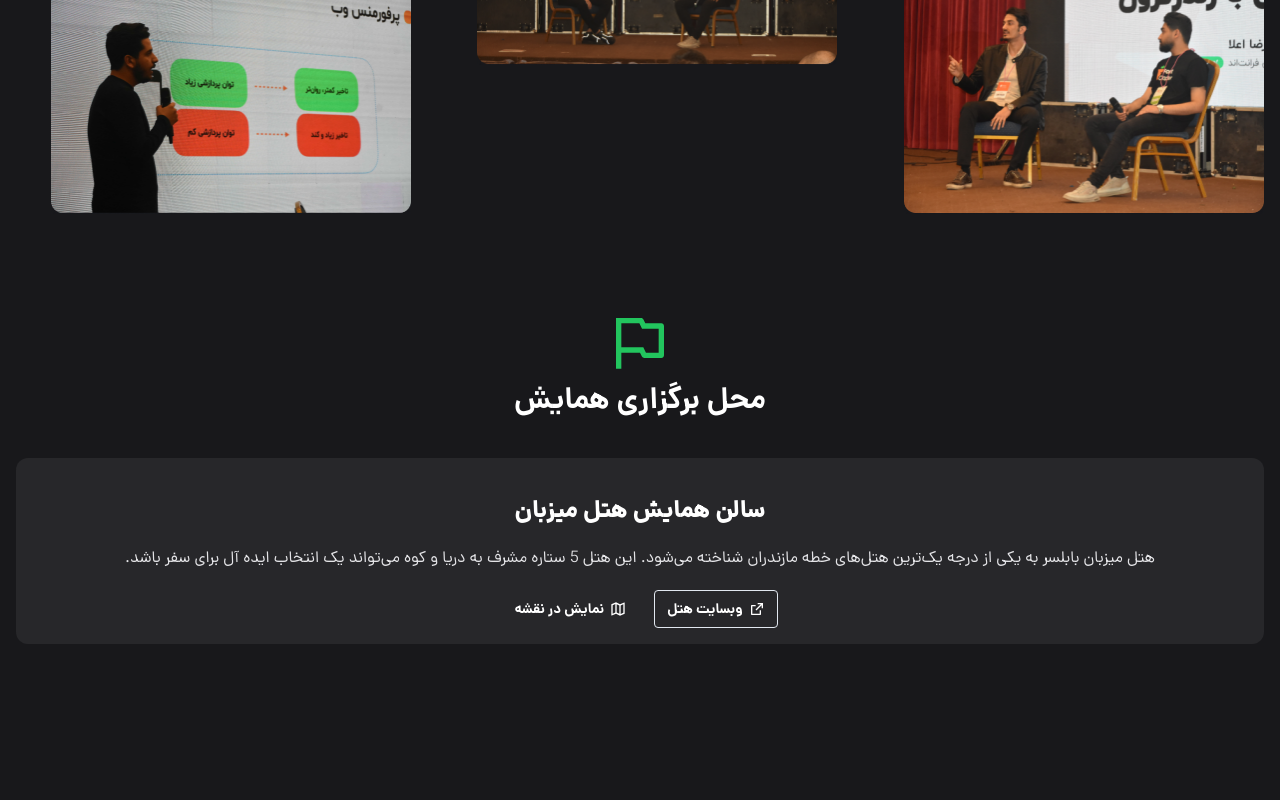
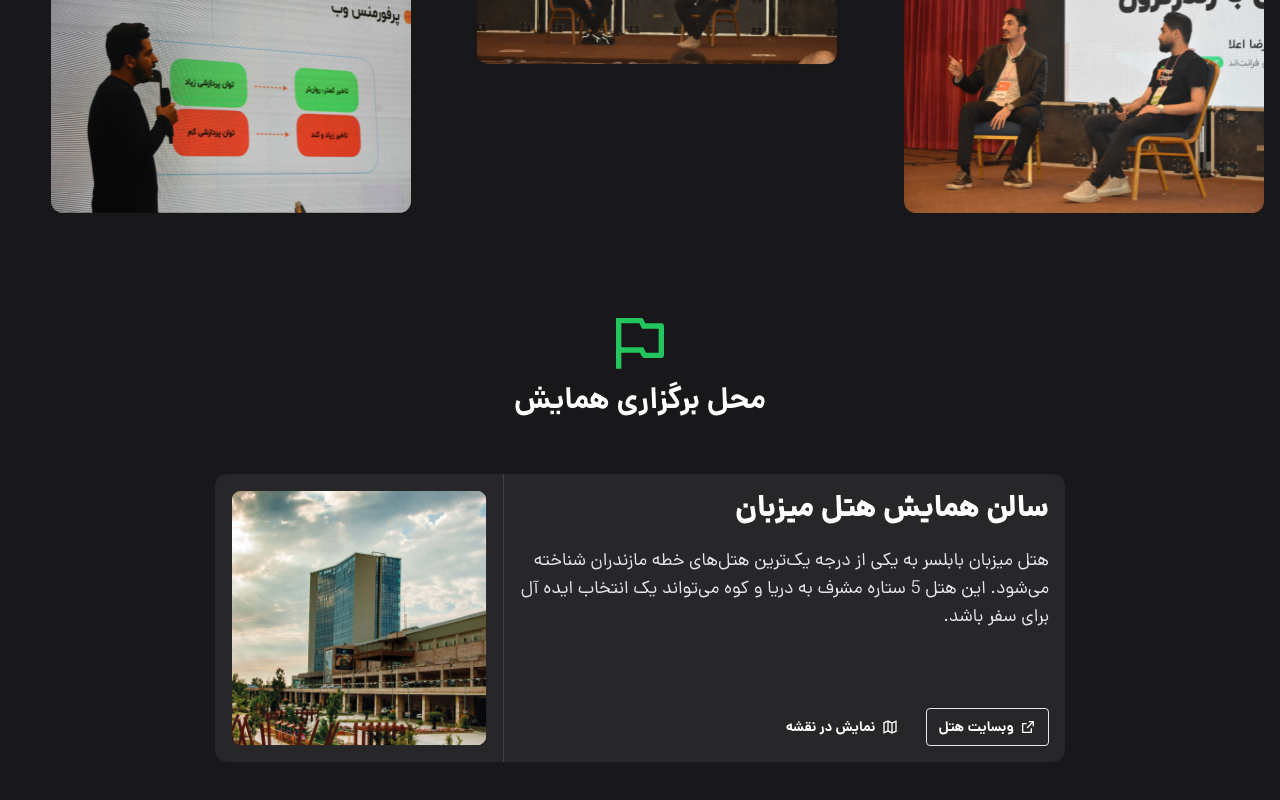
Before and after one commit to frontChapter/website-frontend, a Next.js app: page / in a window 1280 px wide. Shown: the part 877-1677 px from the top of the page. Before the commit the page ends 1569 px from the top, so only its background shows below. Built offline with nearby package versions, Linux system fonts and the light colour scheme.

Commit message:
feat: responsive conference location card

```diff
--- a/src/app/components/ConferenceLocation.tsx
+++ b/src/app/components/ConferenceLocation.tsx
@@ -13,29 +13,36 @@ import Link from "next/link";
 export default function ConferenceLocation() {
   return (
     <section className="py-6 lg:py-12">
-      <div className="container space-y-10">
+      <div className="container space-y-10 md:space-y-14">
         {/* head */}
         <div className="flex flex-col items-center gap-2">
           <RiFlagLine className="size-12 fill-green-500 lg:size-16" />
           <h3 className="text-2xl font-bold lg:text-3xl">محل برگزاری همایش</h3>
         </div>
         {/* body */}
-        <div>
-          <div className="space-y-5 flex flex-col rounded-xl bg-zinc-800 p-4">
-            <div>
+        <div className="flex justify-center">
+          <div className="flex max-w-[850px] flex-col gap-y-5 rounded-xl bg-zinc-800 px-4 md:flex-row-reverse md:gap-4">
+            <div className="pt-4 md:pb-4 md:border-r md:pr-4 md:border-zinc-700">
               <Image
                 src={imageMobile}
                 alt="محل برگذاری همایش"
-                className="rounded-xl md:hidden"
+                className="w-full rounded-xl md:hidden"
+              />
+              <Image
+                src={imageDesktop}
+                alt="محل برگذاری همایش"
+                className="hidden size-64 rounded-xl md:flex"
               />
             </div>
-            <div className="space-y-5 flex flex-col items-center">
-              <p className="text-2xl font-extrabold">سالن همایش هتل میزبان</p>
-              <p className="text-center text-zinc-200">
-                هتل میزبان بابلسر به یکی از درجه یک‌ترین هتل‌های خطه مازندران
-                شناخته می‌شود. این هتل 5 ستاره مشرف به دریا و کوه می‌تواند یک
-                انتخاب ایده آل برای سفر باشد.
-              </p>
+            <div className="flex flex-1 pb-4 md:pt-4 md:justify-between flex-col items-center gap-y-5 md:items-start">
+              <div className="space-y-5">
+                <p className="text-2xl font-extrabold text-center md:text-start md:text-3xl">سالن همایش هتل میزبان</p>
+                <p className="text-center text-zinc-200 md:text-start md:text-lg">
+                  هتل میزبان بابلسر به یکی از درجه یک‌ترین هتل‌های خطه مازندران
+                  شناخته می‌شود. این هتل 5 ستاره مشرف به دریا و کوه می‌تواند یک
+                  انتخاب ایده آل برای سفر باشد.
+                </p>
+              </div>
               <div className="flex gap-4">
                 <Link
                   className={`${buttonVariants({
```
